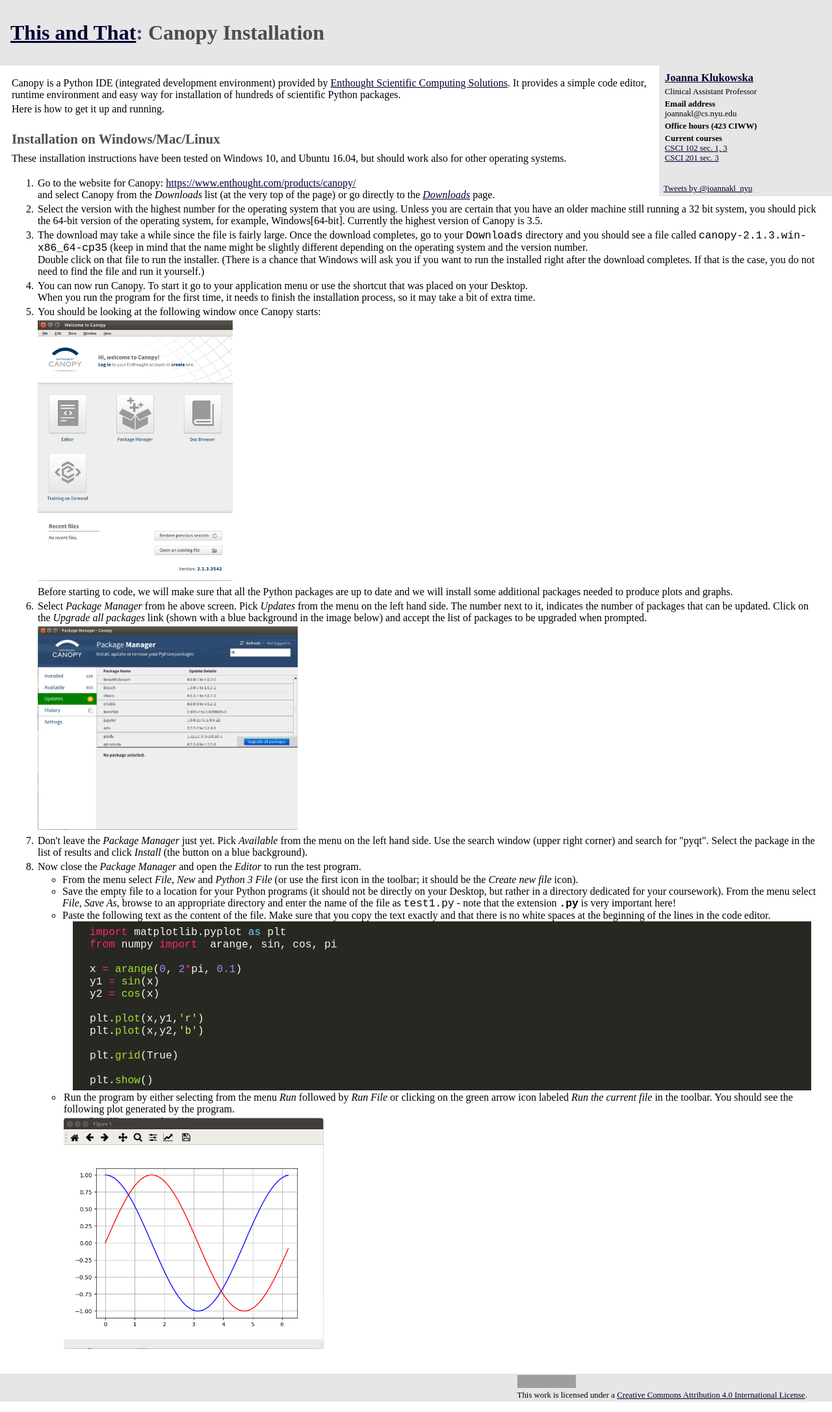
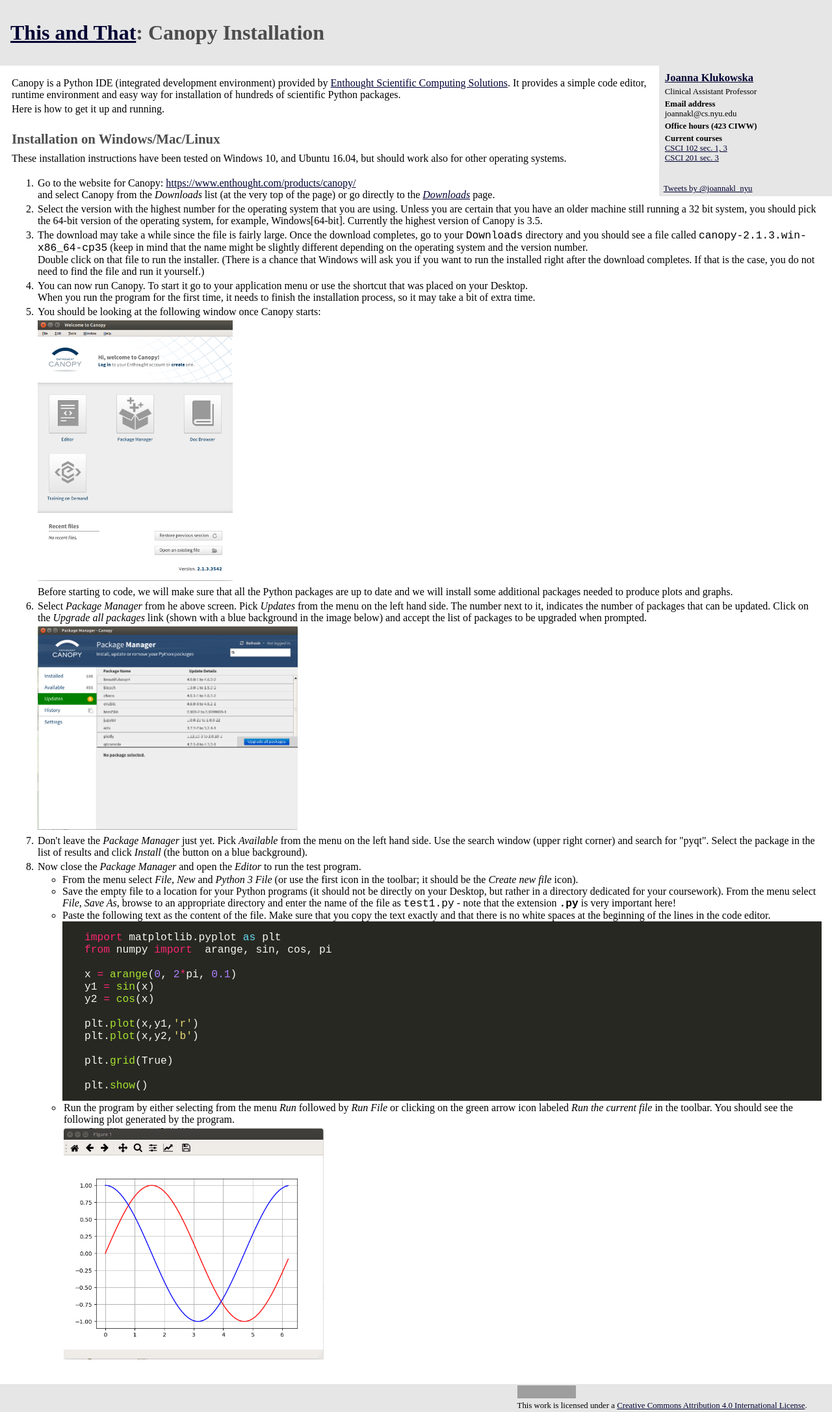
Before and after one commit to joannakl/thisandthat, a Jekyll site: the page built from CanopyInstallation.markdown, in a window 1280 px wide. Shown: the whole page at 65% size. Built offline with Jekyll 4.4.1, drawn with Linux system fonts in a browser that asks for light colours; comment, search, counter and statistics services are not loaded; grey boxes are pictures that could not be loaded.

Commit message:
adding css for code display

```diff
--- a/resources/css/course_page.css
+++ b/resources/css/course_page.css
@@ -163,9 +163,9 @@ figure {
   color: #AAAAAA;
 }
 .highlight {
-  margin: 0em 1em 0em 1em;
-  padding: 0px;
-  background-color: #333;
+  margin: 0px;
+  padding: 0.5em;
+  background-color: #d6d6d6;
 }
 .bash {
   color: #AAAAAA;
```
